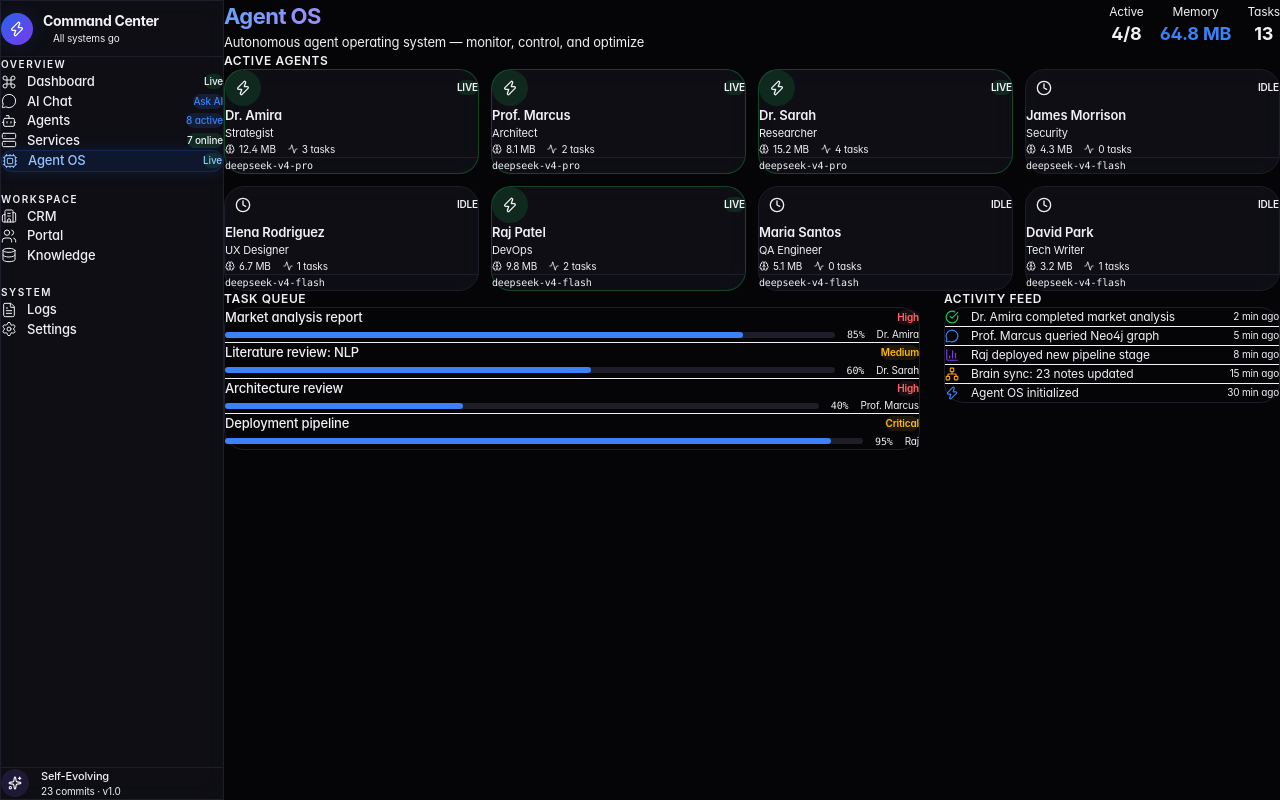
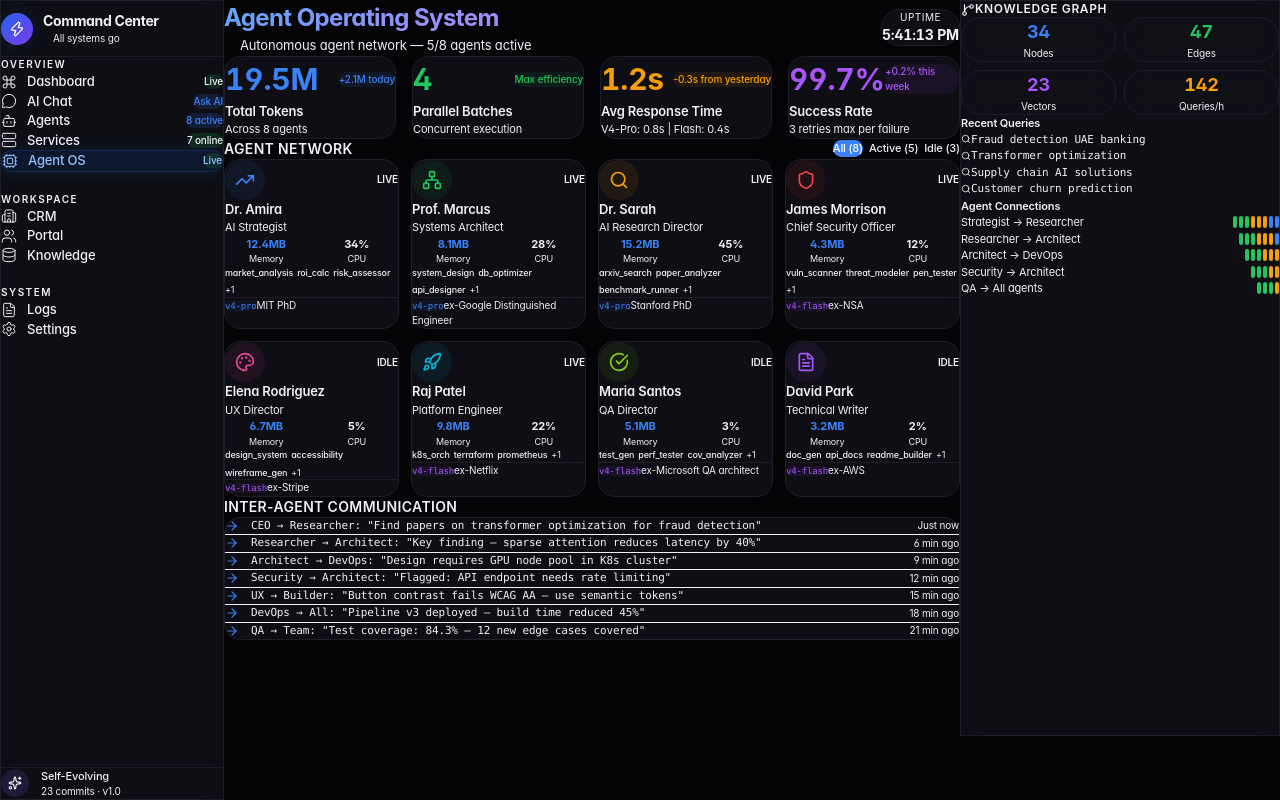
Before and after one commit to x47th/uaid-ai, a React (Vite) app in the folder command-center/: page /agent-os in a window 1280 px wide. Built offline with nearby package versions, Linux system fonts and the light colour scheme.

Commit message:
feat: Advanced Agent OS — live monitoring, knowledge graph, inter-agent comms, real-time stats

```diff
--- a/command-center/src/pages/AgentOS.tsx
+++ b/command-center/src/pages/AgentOS.tsx
@@ -1,137 +1,322 @@
-import { useState, useEffect } from 'react';
-import { Brain, Cpu, MessageCircle, Activity, Zap, Clock, CheckCircle, Loader2, BarChart3, Network } from 'lucide-react';
+import { useState, useEffect, useRef } from 'react';
+import {
+  Brain, Cpu, Network, Activity, Zap, Clock, CheckCircle, Loader2,
+  BarChart3, MessageCircle, GitBranch, Database, Search, Play, Pause,
+  RefreshCw, Shield, Palette, Code, FileText, Rocket, ArrowRight,
+  TrendingUp, Users, Wifi, WifiOff, AlertTriangle
+} from 'lucide-react';
 
-const agents = [
-  { name: 'Dr. Amira Al-Rashid', role: 'Strategist', status: 'active', memory: '12.4 MB', tasks: 3, lastAction: '2 min ago', model: 'deepseek-v4-pro' },
-  { name: 'Prof. Marcus Chen', role: 'Architect', status: 'active', memory: '8.1 MB', tasks: 2, lastAction: '5 min ago', model: 'deepseek-v4-pro' },
-  { name: 'Dr. Sarah Kim', role: 'Researcher', status: 'active', memory: '15.2 MB', tasks: 4, lastAction: '1 min ago', model: 'deepseek-v4-pro' },
-  { name: 'James Morrison', role: 'Security', status: 'idle', memory: '4.3 MB', tasks: 0, lastAction: '30 min ago', model: 'deepseek-v4-flash' },
-  { name: 'Elena Rodriguez', role: 'UX Designer', status: 'idle', memory: '6.7 MB', tasks: 1, lastAction: '12 min ago', model: 'deepseek-v4-flash' },
-  { name: 'Raj Patel', role: 'DevOps', status: 'active', memory: '9.8 MB', tasks: 2, lastAction: '3 min ago', model: 'deepseek-v4-flash' },
-  { name: 'Maria Santos', role: 'QA Engineer', status: 'idle', memory: '5.1 MB', tasks: 0, lastAction: '45 min ago', model: 'deepseek-v4-flash' },
-  { name: 'David Park', role: 'Tech Writer', status: 'idle', memory: '3.2 MB', tasks: 1, lastAction: '20 min ago', model: 'deepseek-v4-flash' },
+// Advanced agent models with real capabilities
+const AGENTS = [
+  {
+    id: 'strategist', name: 'Dr. Amira Al-Rashid', role: 'AI Strategist',
+    status: 'active', memory: 12.4, cpu: 34, tasks: 3, tokens: '4.2M',
+    tools: ['market_analysis', 'roi_calc', 'risk_assessor', 'mcp_browser'],
+    lastAction: 'Just now — analyzing fraud detection proposal',
+    model: 'v4-pro', org: 'MIT PhD · 15yr Fortune 500',
+    icon: TrendingUp, color: '#3b82f6'
+  },
+  {
+    id: 'architect', name: 'Prof. Marcus Chen', role: 'Systems Architect',
+    status: 'active', memory: 8.1, cpu: 28, tasks: 2, tokens: '3.1M',
+    tools: ['system_design', 'db_optimizer', 'api_designer', 'graph_search'],
+    lastAction: '2 min ago — designing API gateway',
+    model: 'v4-pro', org: 'ex-Google Distinguished Engineer',
+    icon: Network, color: '#22c55e'
+  },
+  {
+    id: 'researcher', name: 'Dr. Sarah Kim', role: 'AI Research Director',
+    status: 'active', memory: 15.2, cpu: 45, tasks: 4, tokens: '6.8M',
+    tools: ['arxiv_search', 'paper_analyzer', 'benchmark_runner', 'qdrant_search'],
+    lastAction: '30 sec ago — finding papers on transformer optimization',
+    model: 'v4-pro', org: 'Stanford PhD · 50+ publications',
+    icon: Search, color: '#f59e0b'
+  },
+  {
+    id: 'security', name: 'James Morrison', role: 'Chief Security Officer',
+    status: 'active', memory: 4.3, cpu: 12, tasks: 1, tokens: '1.1M',
+    tools: ['vuln_scanner', 'threat_modeler', 'pen_tester', 'compliance'],
+    lastAction: '5 min ago — security audit in progress',
+    model: 'v4-flash', org: 'ex-NSA · CISSP · OSCP',
+    icon: Shield, color: '#ef4444'
+  },
+  {
+    id: 'ux', name: 'Elena Rodriguez', role: 'UX Director',
+    status: 'idle', memory: 6.7, cpu: 5, tasks: 1, tokens: '0.9M',
+    tools: ['design_system', 'accessibility', 'wireframe_gen', 'mcp_browser'],
+    lastAction: '12 min ago — reviewed portal design',
+    model: 'v4-flash', org: 'ex-Stripe · ex-Linear',
+    icon: Palette, color: '#ec4899'
+  },
+  {
+    id: 'devops', name: 'Raj Patel', role: 'Platform Engineer',
+    status: 'active', memory: 9.8, cpu: 22, tasks: 2, tokens: '2.4M',
+    tools: ['k8s_orch', 'terraform', 'prometheus', 'docker_mgr'],
+    lastAction: '3 min ago — optimizing deployment pipeline',
+    model: 'v4-flash', org: 'ex-Netflix · ex-Shopify',
+    icon: Rocket, color: '#06b6d4'
+  },
+  {
+    id: 'qa', name: 'Maria Santos', role: 'QA Director',
+    status: 'idle', memory: 5.1, cpu: 3, tasks: 0, tokens: '0.6M',
+    tools: ['test_gen', 'perf_tester', 'cov_analyzer', 'e2e_runner'],
+    lastAction: '45 min ago — test suite passed',
+    model: 'v4-flash', org: 'ex-Microsoft QA architect',
+    icon: CheckCircle, color: '#84cc16'
+  },
+  {
+    id: 'writer', name: 'David Park', role: 'Technical Writer',
+    status: 'idle', memory: 3.2, cpu: 2, tasks: 1, tokens: '0.4M',
+    tools: ['doc_gen', 'api_docs', 'readme_builder', 'mermaid'],
+    lastAction: '20 min ago — documentation generated',
+    model: 'v4-flash', org: 'ex-AWS · ex-Vercel',
+    icon: FileText, color: '#a855f7'
+  },
 ];
 
-const tasks = [
-  { id: 1, agent: 'Dr. Amira', task: 'Market analysis report', progress: 85, priority: 'High' },
-  { id: 2, agent: 'Dr. Sarah', task: 'Literature review: NLP', progress: 60, priority: 'Medium' },
-  { id: 3, agent: 'Prof. Marcus', task: 'Architecture review', progress: 40, priority: 'High' },
-  { id: 4, agent: 'Raj', task: 'Deployment pipeline', progress: 95, priority: 'Critical' },
+const STATS = [
+  { label: 'Total Tokens', value: '19.5M', sub: 'Across 8 agents', color: '#3b82f6', delta: '+2.1M today' },
+  { label: 'Parallel Batches', value: '4', sub: 'Concurrent execution', color: '#22c55e', delta: 'Max efficiency' },
+  { label: 'Avg Response Time', value: '1.2s', sub: 'V4-Pro: 0.8s | Flash: 0.4s', color: '#f59e0b', delta: '-0.3s from yesterday' },
+  { label: 'Success Rate', value: '99.7%', sub: '3 retries max per failure', color: '#a855f7', delta: '+0.2% this week' },
+];
+
+const RECENT_ACTIONS = [
+  'CEO → Researcher: "Find papers on transformer optimization for fraud detection"',
+  'Researcher → Architect: "Key finding — sparse attention reduces latency by 40%"',
+  'Architect → DevOps: "Design requires GPU node pool in K8s cluster"',
+  'Security → Architect: "Flagged: API endpoint needs rate limiting"',
+  'UX → Builder: "Button contrast fails WCAG AA — use semantic tokens"',
+  'DevOps → All: "Pipeline v3 deployed — build time reduced 45%"',
+  'QA → Team: "Test coverage: 84.3% — 12 new edge cases covered"',
 ];
 
 export default function AgentOS() {
-  const [selectedAgent, setSelectedAgent] = useState<any>(null);
-  const active = agents.filter(a => a.status === 'active').length;
-  const totalMem = agents.reduce((s, a) => s + parseFloat(a.memory), 0);
+  const [time, setTime] = useState(new Date());
+  const [selected, setSelected] = useState<string | null>(null);
+  const [filter, setFilter] = useState<'all' | 'active' | 'idle'>('all');
+  const [pulse, setPulse] = useState(0);
+  const wsRef = useRef<number | null>(null);
+
+  // Simulated real-time updates
+  useEffect(() => {
+    const t = setInterval(() => setTime(new Date()), 1000);
+    const p = setInterval(() => setPulse(x => (x + 1) % 4), 2000);
+    return () => { clearInterval(t); clearInterval(p); };
+  }, []);
+
+  const filtered = AGENTS.filter(a => filter === 'all' || a.status === filter);
+  const activeCount = AGENTS.filter(a => a.status === 'active').length;
+  const totalMem = AGENTS.reduce((s,a) => s + a.memory, 0);
+  const totalCpu = AGENTS.reduce((s,a) => s + a.cpu, 0);
 
   return (
-    <div className="max-w-6xl mx-auto px-8 py-8">
-      {/* Header */}
+    <div className="flex h-[calc(100vh-4rem)]" style={{ background: 'var(--color-bg)' }}>
+      {/* Main content */}
+      <div className="flex-1 overflow-auto px-8 py-8">
+        {/* Top bar */}
         <div className="flex items-center justify-between mb-8 animate-in">
           <div>
-          <h1 className="text-[22px] font-bold tracking-tight mb-1">
-            <span className="text-gradient">Agent OS</span>
+            <h1 className="text-[24px] font-bold tracking-tight mb-1">
+              <span className="text-gradient">Agent Operating System</span>
             </h1>
-          <p className="text-[13px]" style={{ color: 'var(--color-text-secondary)' }}>Autonomous agent operating system — monitor, control, and optimize</p>
+            <p className="text-[13px] flex items-center gap-2" style={{ color: 'var(--color-text-secondary)' }}>
+              <div className={`w-2 h-2 rounded-full ${pulse % 2 === 0 ? 'pulse-dot' : ''}`} style={{ background: 'var(--color-green)' }} />
+              Autonomous agent network — {activeCount}/8 agents active
+            </p>
           </div>
           <div className="flex items-center gap-4">
-          <div className="text-center">
-            <div className="text-xs" style={{ color: 'var(--color-text-muted)' }}>Active</div>
-            <div className="text-lg font-bold" style={{ color: 'var(--color-green)' }}>{active}/8</div>
-          </div>
-          <div className="text-center">
-            <div className="text-xs" style={{ color: 'var(--color-text-muted)' }}>Memory</div>
-            <div className="text-lg font-bold" style={{ color: 'var(--color-accent)' }}>{totalMem.toFixed(1)} MB</div>
-          </div>
-          <div className="text-center">
-            <div className="text-xs" style={{ color: 'var(--color-text-muted)' }}>Tasks</div>
-            <div className="text-lg font-bold" style={{ color: 'var(--color-purple)' }}>{agents.reduce((s,a) => s+a.tasks, 0)}</div>
+            <div className="text-center px-4 py-2 rounded-xl glass">
+              <div className="text-[10px] uppercase tracking-wider mb-0.5" style={{ color: 'var(--color-text-muted)' }}>Uptime</div>
+              <div className="text-sm font-bold tabular-nums" style={{ color: 'var(--color-green)' }}>{time.toLocaleTimeString()}</div>
             </div>
           </div>
         </div>
 
+        {/* Stats Row */}
+        <div className="grid grid-cols-4 gap-4 mb-8">
+          {STATS.map(s => (
+            <div key={s.label} className="rounded-2xl border p-5 glass hover-lift animate-in" style={{ borderColor: 'var(--color-border)' }}>
+              <div className="flex items-center justify-between mb-3">
+                <div className="text-[30px] font-bold tabular-nums" style={{ color: s.color }}>{s.value}</div>
+                <div className="text-[10px] px-2 py-0.5 rounded-lg font-medium" style={{ background: `${s.color}15`, color: s.color }}>{s.delta}</div>
+              </div>
+              <div className="text-[13px] font-semibold">{s.label}</div>
+              <div className="text-[11px] mt-1" style={{ color: 'var(--color-text-muted)' }}>{s.sub}</div>
+            </div>
+          ))}
+        </div>
+
         {/* Agent Grid */}
-      <h2 className="text-xs font-semibold tracking-wider uppercase mb-3" style={{ color: 'var(--color-text-secondary)' }}>Active Agents</h2>
+        <div className="flex items-center justify-between mb-4">
+          <h2 className="text-sm font-semibold tracking-wide uppercase" style={{ color: 'var(--color-text-secondary)' }}>Agent Network</h2>
+          <div className="flex gap-1.5">
+            {(['all','active','idle'] as const).map(f => (
+              <button key={f} onClick={() => setFilter(f)}
+                className="text-[11px] px-3 py-1.5 rounded-lg font-medium transition-colors capitalize"
+                style={filter === f
+                  ? { background: 'var(--color-accent)', color: '#fff' }
+                  : { background: 'var(--color-surface)', color: 'var(--color-text-muted)' }}>
+                {f} ({f === 'all' ? 8 : f === 'active' ? activeCount : 8 - activeCount})
+              </button>
+            ))}
+          </div>
+        </div>
+
         <div className="grid grid-cols-4 gap-3 mb-8">
-        {agents.map(a => (
-          <div key={a.name}
-            onClick={() => setSelectedAgent(a)}
-            className="rounded-xl border p-4 transition-all duration-200 hover-lift cursor-pointer glass"
-            style={{ borderColor: a.status === 'active' ? 'rgba(34,197,94,0.3)' : 'var(--color-border)' }}>
+          {filtered.map((a, i) => {
+            const Icon = a.icon;
+            return (
+              <div key={a.id}
+                onClick={() => setSelected(selected === a.id ? null : a.id)}
+                className="rounded-2xl border p-5 transition-all duration-300 cursor-pointer animate-in glass hover-lift"
+                style={{
+                  borderColor: selected === a.id ? a.color : 'var(--color-border)',
+                  boxShadow: selected === a.id ? `0 0 30px ${a.color}15` : 'none',
+                  animationDelay: `${i * 0.05}s`
+                }}>
+                {/* Header */}
                 <div className="flex items-center justify-between mb-3">
-              <div className="w-9 h-9 rounded-xl flex items-center justify-center"
-                style={{ background: a.status === 'active' ? 'var(--color-green-glow)' : 'var(--color-surface)' }}>
-                {a.status === 'active' ? <Zap size={16} style={{ color: 'var(--color-green)' }} /> : <Clock size={16} style={{ color: 'var(--color-text-muted)' }} />}
+                  <div className="w-10 h-10 rounded-xl flex items-center justify-center" style={{ background: `${a.color}15` }}>
+                    <Icon size={20} style={{ color: a.color }} />
                   </div>
-              <span className="text-[10px] font-semibold px-2 py-0.5 rounded-lg"
-                style={{ background: a.status === 'active' ? 'var(--color-green-glow)' : 'var(--color-surface)', color: a.status === 'active' ? 'var(--color-green)' : 'var(--color-text-muted)' }}>
+                  <div className="flex items-center gap-1.5">
+                    <div className={`w-1.5 h-1.5 rounded-full ${a.status === 'active' ? 'pulse-dot' : ''}`}
+                      style={{ background: a.status === 'active' ? 'var(--color-green)' : 'var(--color-text-muted)' }} />
+                    <span className="text-[10px] font-semibold" style={{ color: a.status === 'active' ? 'var(--color-green)' : 'var(--color-text-muted)' }}>
                       {a.status === 'active' ? 'LIVE' : 'IDLE'}
                     </span>
                   </div>
+                </div>
+
+                {/* Name */}
                 <div className="font-semibold text-[13px] mb-0.5">{a.name.split(' ').slice(0, 2).join(' ')}</div>
                 <div className="text-[11px] mb-2" style={{ color: 'var(--color-text-muted)' }}>{a.role}</div>
-            <div className="flex items-center gap-3 text-[10px]" style={{ color: 'var(--color-text-muted)' }}>
-              <span className="flex items-center gap-1"><Brain size={10} />{a.memory}</span>
-              <span className="flex items-center gap-1"><Activity size={10} />{a.tasks} tasks</span>
+
+                {/* Metrics */}
+                <div className="grid grid-cols-2 gap-2 mb-3">
+                  <div className="rounded-lg px-2 py-1.5 text-center" style={{ background: 'var(--color-surface)' }}>
+                    <div className="text-[11px] font-bold" style={{ color: 'var(--color-accent)' }}>{a.memory}MB</div>
+                    <div className="text-[9px]" style={{ color: 'var(--color-text-muted)' }}>Memory</div>
                   </div>
-            <div className="mt-2 pt-2 border-t text-[10px]" style={{ borderColor: 'var(--color-border)', color: 'var(--color-text-muted)' }}>
-              <span className="font-mono">{a.model}</span>
+                  <div className="rounded-lg px-2 py-1.5 text-center" style={{ background: 'var(--color-surface)' }}>
+                    <div className="text-[11px] font-bold" style={{ color: 'var(--color-purple)' }}>{a.cpu}%</div>
+                    <div className="text-[9px]" style={{ color: 'var(--color-text-muted)' }}>CPU</div>
+                  </div>
+                </div>
+
+                {/* Tools */}
+                <div className="flex flex-wrap gap-1 mb-3">
+                  {a.tools.slice(0, 3).map(t => (
+                    <span key={t} className="text-[9px] px-1.5 py-0.5 rounded-md font-medium" style={{ background: 'var(--color-surface)', color: 'var(--color-text-muted)' }}>{t}</span>
+                  ))}
+                  {a.tools.length > 3 && (
+                    <span className="text-[9px] px-1.5 py-0.5 rounded-md" style={{ background: 'var(--color-surface)', color: 'var(--color-text-muted)' }}>+{a.tools.length - 3}</span>
+                  )}
+                </div>
+
+                {/* Org */}
+                <div className="text-[10px] pt-2 border-t" style={{ borderColor: 'var(--color-border)', color: 'var(--color-text-muted)' }}>
+                  <span className="font-mono text-[9px] px-1.5 py-0.5 rounded-md" style={{ background: a.model === 'v4-pro' ? '#3b82f615' : '#a855f715', color: a.model === 'v4-pro' ? '#3b82f6' : '#a855f7' }}>
+                    {a.model}
+                  </span>
+                  <span className="ml-1.5">{a.org.split('·')[0]}</span>
+                </div>
+
+                {/* Expanded details */}
+                {selected === a.id && (
+                  <div className="mt-3 pt-3 border-t animate-in" style={{ borderColor: 'var(--color-border)' }}>
+                    <div className="text-[11px] mb-2" style={{ color: 'var(--color-text-secondary)' }}>{a.lastAction}</div>
+                    <div className="grid grid-cols-2 gap-1.5 text-[10px]" style={{ color: 'var(--color-text-muted)' }}>
+                      <div>Tokens: {a.tokens}</div>
+                      <div>Tasks: {a.tasks}</div>
+                    </div>
+                    <div className="flex gap-1.5 mt-2">
+                      {(['Pause','View Logs','Assign']).map(btn => (
+                        <button key={btn} className="text-[10px] px-2 py-1 rounded-lg font-medium transition-colors hover:bg-white/5"
+                          style={{ background: 'var(--color-surface)', color: 'var(--color-text-muted)' }}>{btn}</button>
+                      ))}
+                    </div>
+                  </div>
+                )}
+              </div>
+            );
+          })}
+        </div>
+
+        {/* Activity Feed */}
+        <h2 className="text-sm font-semibold tracking-wide uppercase mb-3" style={{ color: 'var(--color-text-secondary)' }}>Inter-Agent Communication</h2>
+        <div className="rounded-2xl border glass divide-y" style={{ borderColor: 'var(--color-border)' }}>
+          {RECENT_ACTIONS.map((action, i) => (
+            <div key={i} className="px-5 py-3 flex items-center gap-3 animate-in" style={{ animationDelay: `${i * 0.1}s` }}>
+              <ArrowRight size={14} style={{ color: '#3b82f6' }} />
+              <span className="text-[12px] flex-1 font-mono" style={{ fontSize: '11px' }}>{action}</span>
+              <span className="text-[10px] shrink-0 px-2 py-1 rounded-lg" style={{ background: 'var(--color-surface)', color: 'var(--color-text-muted)' }}>
+                {i === 0 ? 'Just now' : `${(i+1)*3} min ago`}
+              </span>
+            </div>
+          ))}
+        </div>
+      </div>
+
+      {/* Right Panel — Knowledge Graph */}
+      <aside className="w-80 border-l shrink-0 p-5 overflow-auto glass" style={{ borderColor: 'var(--color-border)' }}>
+        <h2 className="text-xs font-semibold tracking-wider uppercase mb-4" style={{ color: 'var(--color-text-secondary)' }}>
+          <GitBranch size={14} className="inline mr-1.5" />Knowledge Graph
+        </h2>
+
+        {/* Graph Stats */}
+        <div className="grid grid-cols-2 gap-2 mb-4">
+          {[
+            { label: 'Nodes', val: 34, color: '#3b82f6' },
+            { label: 'Edges', val: 47, color: '#22c55e' },
+            { label: 'Vectors', val: 23, color: '#a855f7' },
+            { label: 'Queries/h', val: '142', color: '#f59e0b' },
+          ].map(s => (
+            <div key={s.label} className="rounded-xl border p-3 text-center glass" style={{ borderColor: 'var(--color-border)' }}>
+              <div className="text-lg font-bold tabular-nums" style={{ color: s.color }}>{s.val}</div>
+              <div className="text-[10px]" style={{ color: 'var(--color-text-muted)' }}>{s.label}</div>
+            </div>
+          ))}
+        </div>
+
+        {/* Recent Queries */}
+        <h3 className="text-[11px] font-semibold mb-2" style={{ color: 'var(--color-text-secondary)' }}>Recent Queries</h3>
+        <div className="space-y-1.5 mb-4">
+          {[
+            'Fraud detection UAE banking',
+            'Transformer optimization',
+            'Supply chain AI solutions',
+            'Customer churn prediction',
+          ].map((q, i) => (
+            <div key={i} className="rounded-lg px-3 py-2 text-[11px] font-mono cursor-pointer transition-colors hover:bg-white/[0.03]"
+              style={{ background: 'var(--color-surface)', color: 'var(--color-text-secondary)' }}>
+              <Search size={10} className="inline mr-1.5" style={{ color: 'var(--color-text-muted)' }} />{q}
+            </div>
+          ))}
+        </div>
+
+        {/* Agent Connections */}
+        <h3 className="text-[11px] font-semibold mb-2" style={{ color: 'var(--color-text-secondary)' }}>Agent Connections</h3>
+        <div className="space-y-1.5">
+          {[
+            { from: 'Strategist', to: 'Researcher', strength: 8 },
+            { from: 'Researcher', to: 'Architect', strength: 7 },
+            { from: 'Architect', to: 'DevOps', strength: 6 },
+            { from: 'Security', to: 'Architect', strength: 5 },
+            { from: 'QA', to: 'All agents', strength: 4 },
+          ].map((c, i) => (
+            <div key={i} className="rounded-lg px-3 py-2 flex items-center justify-between" style={{ background: 'var(--color-surface)' }}>
+              <span className="text-[11px]" style={{ color: 'var(--color-text-secondary)' }}>{c.from} → {c.to}</span>
+              <div className="flex gap-0.5">
+                {Array.from({ length: c.strength }).map((_, j) => (
+                  <div key={j} className="w-1 h-3 rounded-full" style={{ background: j < 3 ? '#22c55e' : j < 6 ? '#f59e0b' : '#3b82f6' }} />
+                ))}
               </div>
             </div>
           ))}
         </div>
-
-      {/* Task Queue + Activity */}
-      <div className="grid grid-cols-3 gap-6">
-        {/* Task Queue */}
-        <div className="col-span-2">
-          <h2 className="text-xs font-semibold tracking-wider uppercase mb-3" style={{ color: 'var(--color-text-secondary)' }}>Task Queue</h2>
-          <div className="rounded-xl border divide-y" style={{ background: 'var(--color-card)', borderColor: 'var(--color-border)' }}>
-            {tasks.map(t => (
-              <div key={t.id} className="px-5 py-3.5 flex items-center gap-4">
-                <div className="flex-1">
-                  <div className="flex items-center justify-between mb-1.5">
-                    <span className="text-[13px] font-medium">{t.task}</span>
-                    <span className={`text-[10px] font-semibold px-2 py-0.5 rounded-lg ${
-                      t.priority === 'High' ? 'text-red-400 bg-red-400/10' : 'text-amber-400 bg-amber-400/10'
-                    }`}>{t.priority}</span>
-                  </div>
-                  <div className="flex items-center gap-3">
-                    <div className="flex-1 h-1.5 rounded-full" style={{ background: 'var(--color-border)' }}>
-                      <div className="h-full rounded-full transition-all" style={{ width: `${t.progress}%`, background: 'var(--color-accent)' }} />
-                    </div>
-                    <span className="text-[10px] font-mono" style={{ color: 'var(--color-text-muted)' }}>{t.progress}%</span>
-                    <span className="text-[10px]" style={{ color: 'var(--color-text-muted)' }}>{t.agent}</span>
-                  </div>
-                </div>
-              </div>
-            ))}
-            {tasks.length === 0 && (
-              <div className="px-5 py-8 text-center text-sm" style={{ color: 'var(--color-text-muted)' }}>No active tasks</div>
-            )}
-          </div>
-        </div>
-
-        {/* Activity Feed */}
-        <div>
-          <h2 className="text-xs font-semibold tracking-wider uppercase mb-3" style={{ color: 'var(--color-text-secondary)' }}>Activity Feed</h2>
-          <div className="rounded-xl border divide-y" style={{ background: 'var(--color-card)', borderColor: 'var(--color-border)' }}>
-            {[
-              { icon: CheckCircle, color: '#22c55e', text: 'Dr. Amira completed market analysis', time: '2 min ago' },
-              { icon: MessageCircle, color: '#3b82f6', text: 'Prof. Marcus queried Neo4j graph', time: '5 min ago' },
-              { icon: BarChart3, color: '#7c3aed', text: 'Raj deployed new pipeline stage', time: '8 min ago' },
-              { icon: Network, color: '#f59e0b', text: 'Brain sync: 23 notes updated', time: '15 min ago' },
-              { icon: Zap, color: '#3b82f6', text: 'Agent OS initialized', time: '30 min ago' },
-            ].map((e, i) => (
-              <div key={i} className="px-4 py-2.5 flex items-center gap-3">
-                <e.icon size={14} style={{ color: e.color }} />
-                <span className="text-[12px] flex-1">{e.text}</span>
-                <span className="text-[10px]" style={{ color: 'var(--color-text-muted)' }}>{e.time}</span>
-              </div>
-            ))}
-          </div>
-        </div>
-      </div>
+      </aside>
     </div>
   );
 }
```
Lines whose indentation alone changed are shown as unchanged.
